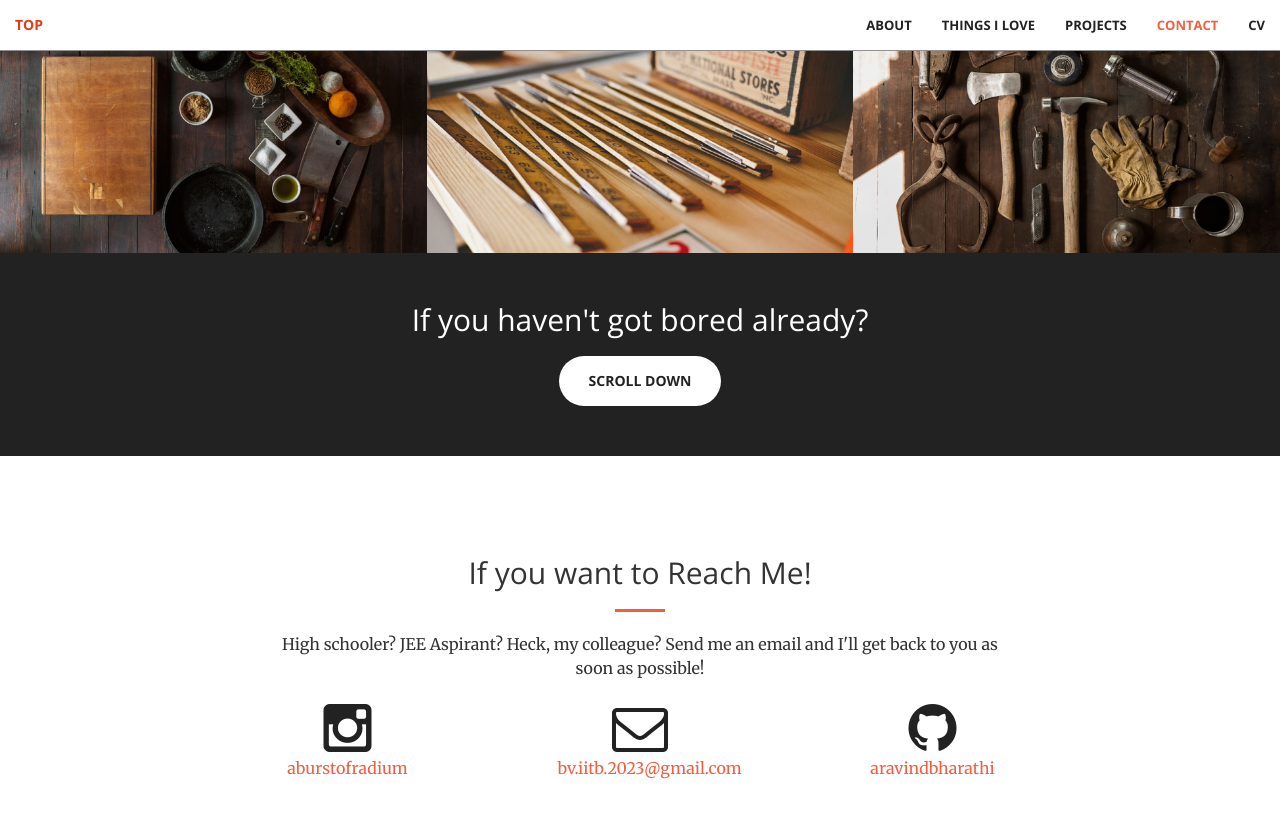
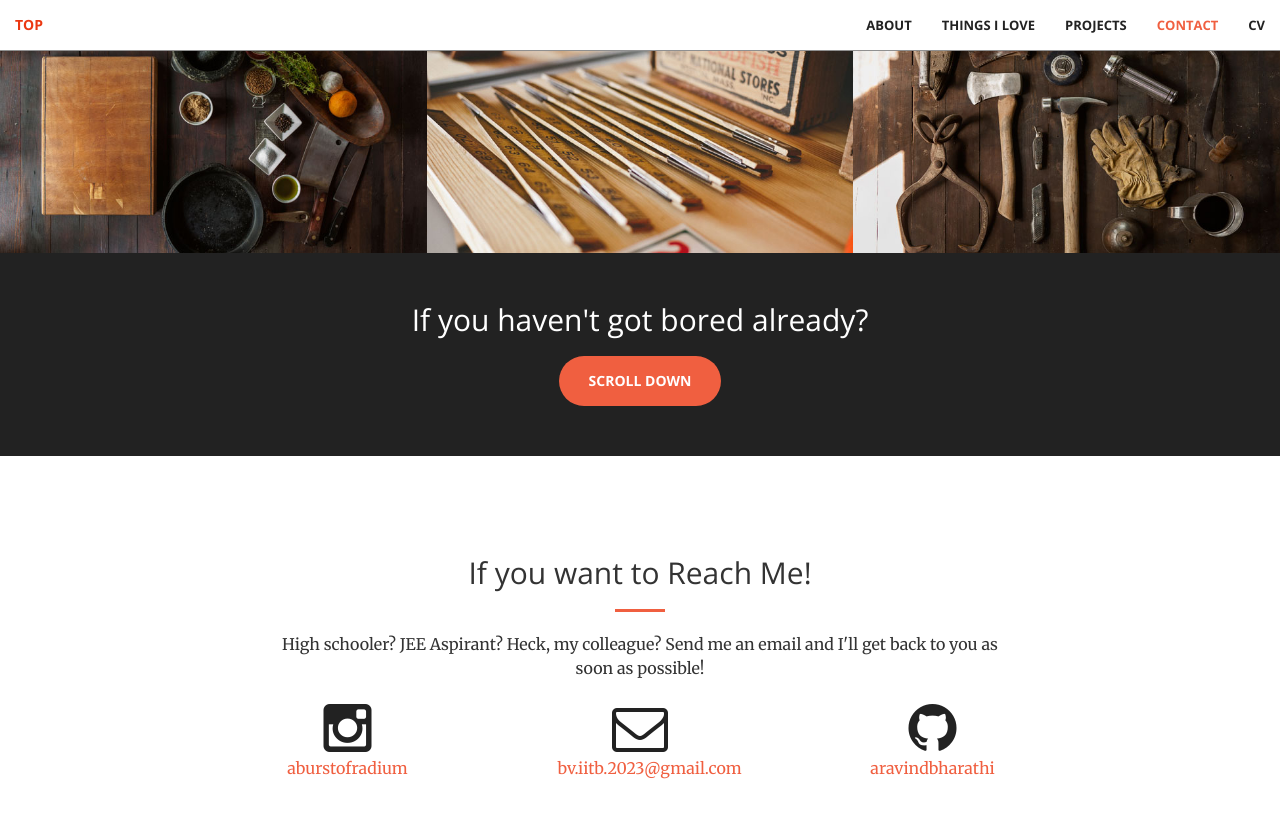
Before and after one commit to aravindbharathi/aravindbharathi.github.io, a Jekyll site: the page built from index.html, in a window 1280 px wide and 900 px high, scrolled down 2123 px. Shown: the top 818 px of the window. Built offline with Jekyll 4.4.1, drawn with Linux system fonts in a browser that asks for light colours.

Commit message:
Update aside.html

```diff
--- a/_includes/aside.html
+++ b/_includes/aside.html
@@ -2,7 +2,7 @@
       <div class="container text-center">
           <div class="call-to-action">
               <h2>If you haven't got bored already?</h2>
-              <a href="#contact" class="btn btn-default btn-xl wow tada">Scroll Down</a>
+              <a href="#contact" class="btn btn-primary btn-xl page-scroll">Scroll Down</a>
           </div>
       </div>
   </aside>
```
